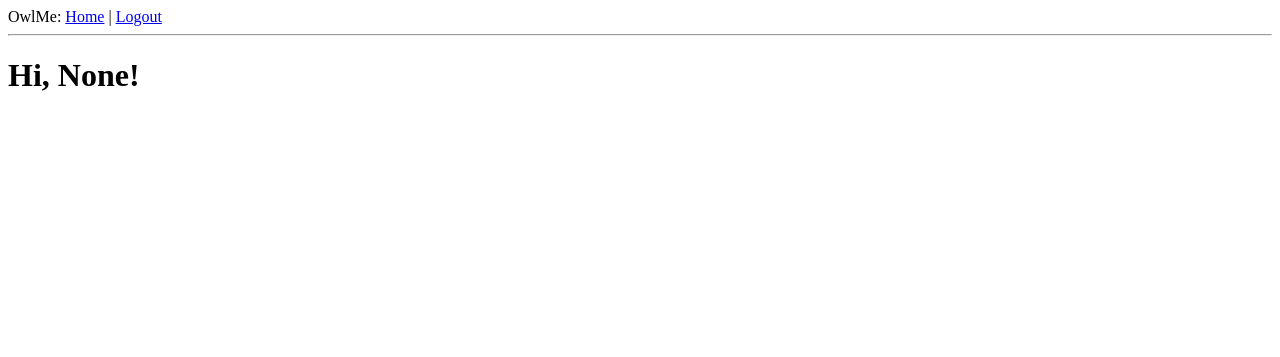
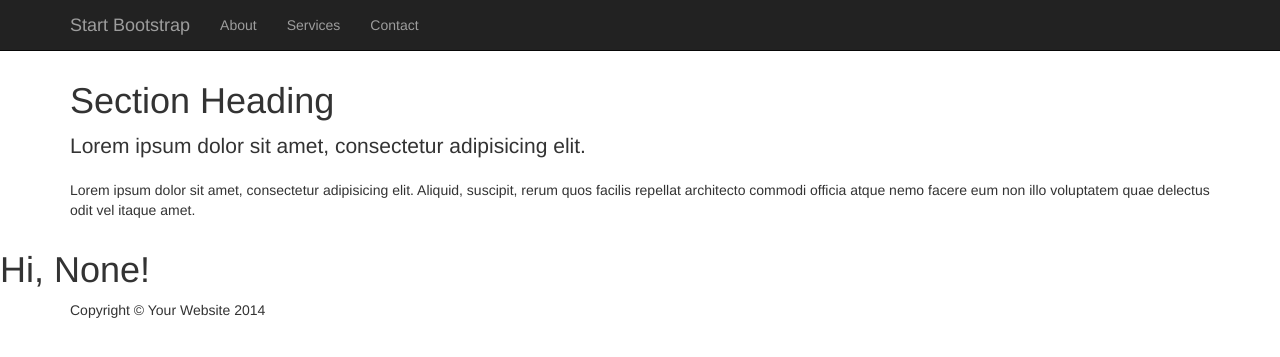
Before and after one commit to kurlov/owlme, a Flask app: page / in a window 1280 px wide. Shown: the top 357 px of the page. Run offline with Flask 2, Linux system fonts and the light colour scheme; a user stored in the database is signed in; some libraries are stand-ins or nearby versions.

Commit message:
Added Theme

```diff
--- a/app/templates/base.html
+++ b/app/templates/base.html
@@ -1,11 +1,30 @@
 <!DOCTYPE html>
-<html>
+<html lang="ru">
   <head>
+    <meta charset="utf-8">
+    <meta http-equiv="X-UA-Compatible" content="IE=edge">
+    <meta name="viewport" content="width=device-width, initial-scale=1">
+    <meta name="description" content="">
+    <meta name="author" content="">
     {% if title %}
     <title>{{ title }} - owlme</title>
     {% else %}
     <title>OwlMe</title>
     {% endif %}
+    <!-- Bootstrap Core CSS -->
+    <link href="{{ url_for('.static', filename='css/bootstrap.min.css') }}" rel="stylesheet">
+    <!-- HTML5 Shim and Respond.js IE8 support of HTML5 elements and media queries -->
+    <!-- WARNING: Respond.js doesn't work if you view the page via file:// -->
+    <!--[if lt IE 9]>
+        <script src="https://oss.maxcdn.com/libs/html5shiv/3.7.0/html5shiv.js"></script>
+        <script src="https://oss.maxcdn.com/libs/respond.js/1.4.2/respond.min.js"></script>
+    <![endif]-->
+
+    <!-- jQuery -->
+    <script src="{{ url_for('.static', filename='js/jquery.js') }}"></script>
+
+    <!-- Bootstrap Core JavaScript -->
+    <script src="{{ url_for('.static', filename='js/bootstrap.min.js') }}"></script>
   </head>
   <body>
     <div>OwlMe:
--- a/app/templates/index.html
+++ b/app/templates/index.html
@@ -1,4 +1,68 @@
 {% extends "base.html" %}
 {% block content %}
+    <!-- Custom CSS -->
+    <link href="{{ url_for('.static', filename='css/full-width-pics.css') }}" rel="stylesheet">
+     <!-- Navigation -->
+    <nav class="navbar navbar-inverse navbar-fixed-top" role="navigation">
+        <div class="container">
+            <!-- Brand and toggle get grouped for better mobile display -->
+            <div class="navbar-header">
+                <button type="button" class="navbar-toggle" data-toggle="collapse" data-target="#bs-example-navbar-collapse-1">
+                    <span class="sr-only">Toggle navigation</span>
+                    <span class="icon-bar"></span>
+                    <span class="icon-bar"></span>
+                    <span class="icon-bar"></span>
+                </button>
+                <a class="navbar-brand" href="#">Start Bootstrap</a>
+            </div>
+            <!-- Collect the nav links, forms, and other content for toggling -->
+            <div class="collapse navbar-collapse" id="bs-example-navbar-collapse-1">
+                <ul class="nav navbar-nav">
+                    <li>
+                        <a href="#">About</a>
+                    </li>
+                    <li>
+                        <a href="#">Services</a>
+                    </li>
+                    <li>
+                        <a href="#">Contact</a>
+                    </li>
+                </ul>
+            </div>
+            <!-- /.navbar-collapse -->
+        </div>
+        <!-- /.container -->
+    </nav>
+    <!-- Full Width Image Header with Logo -->
+    <!-- Image backgrounds are set within the full-width-pics.css file. -->
+    <header class="image-bg-fluid-height">
+        <img class="img-responsive img-center" src="" alt="">
+    </header>
+     <!-- Content Section -->
+    <section>
+        <div class="container">
+            <div class="row">
+                <div class="col-lg-12">
+                    <h1 class="section-heading">Section Heading</h1>
+                    <p class="lead section-lead">Lorem ipsum dolor sit amet, consectetur adipisicing elit.</p>
+                    <p class="section-paragraph">Lorem ipsum dolor sit amet, consectetur adipisicing elit. Aliquid, suscipit, rerum quos facilis repellat architecto commodi officia atque nemo facere eum non illo voluptatem quae delectus odit vel itaque amet.</p>
+                </div>
+            </div>
+        </div>
+    </section>
+
+
     <h1>Hi, {{ user.nickname }}!</h1>
+    <!-- Footer -->
+    <footer>
+        <div class="container">
+            <div class="row">
+                <div class="col-lg-12">
+                    <p>Copyright &copy; Your Website 2014</p>
+                </div>
+            </div>
+            <!-- /.row -->
+        </div>
+        <!-- /.container -->
+    </footer>
 {% endblock %}
```
